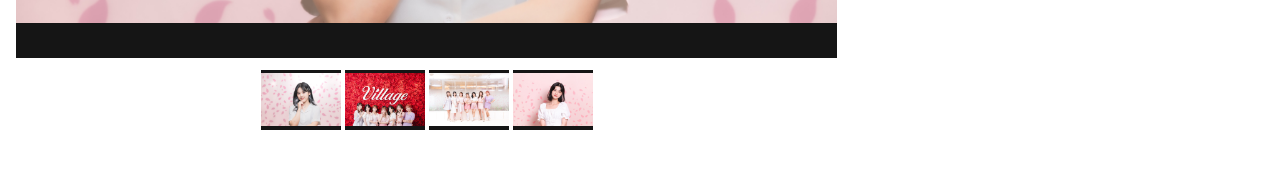
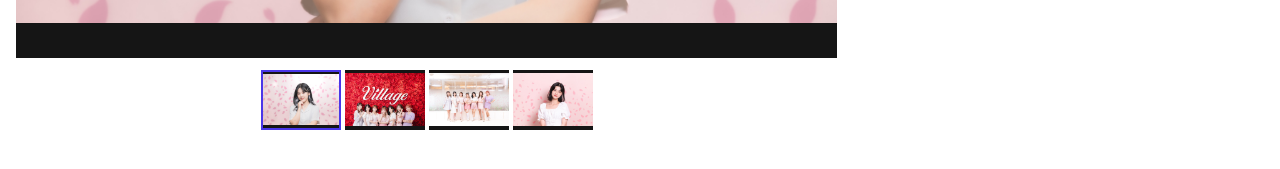
Before and after one commit to ideajackdesign/ideajack, a Next.js app: page /works/20211213 in a window 1280 px wide. Shown: the part 615-784 px from the top of the page. Built offline with nearby package versions, Linux system fonts and the light colour scheme.

Commit message:
Fix: PicGalleryコンポーネントの選ばれているアイテムにボーダーを表示する

```diff
--- a/src/components/ui/PicGallery/index.tsx
+++ b/src/components/ui/PicGallery/index.tsx
@@ -1,4 +1,4 @@
-import { Box } from '@mui/material';
+import { Box, useTheme } from '@mui/material';
 import Image from 'next/image';
 import { FC, useState } from 'react';
 
@@ -12,6 +12,8 @@ type Props = {
 };
 
 const PicGallery: FC<Props> = ({ pics, selectIndex, handleClick }) => {
+  const theme = useTheme();
+
   return (
     <Box>
       <Box
@@ -37,8 +39,13 @@ const PicGallery: FC<Props> = ({ pics, selectIndex, handleClick }) => {
                 display="block"
                 width="80px"
                 bgcolor="common.black"
+                border={
+                  index === selectIndex
+                    ? `2px solid ${theme.palette.primary.main}`
+                    : ''
+                }
                 aria-label={`写真${index + 1}`}
-                sx={{ aspectRatio: '4/3' }}
+                sx={{ aspectRatio: '4/3', cursor: 'pointer' }}
                 onClick={() => handleClick(index)}
               >
                 <Image src={p.src} alt="" layout="fill" objectFit="contain" />
```
